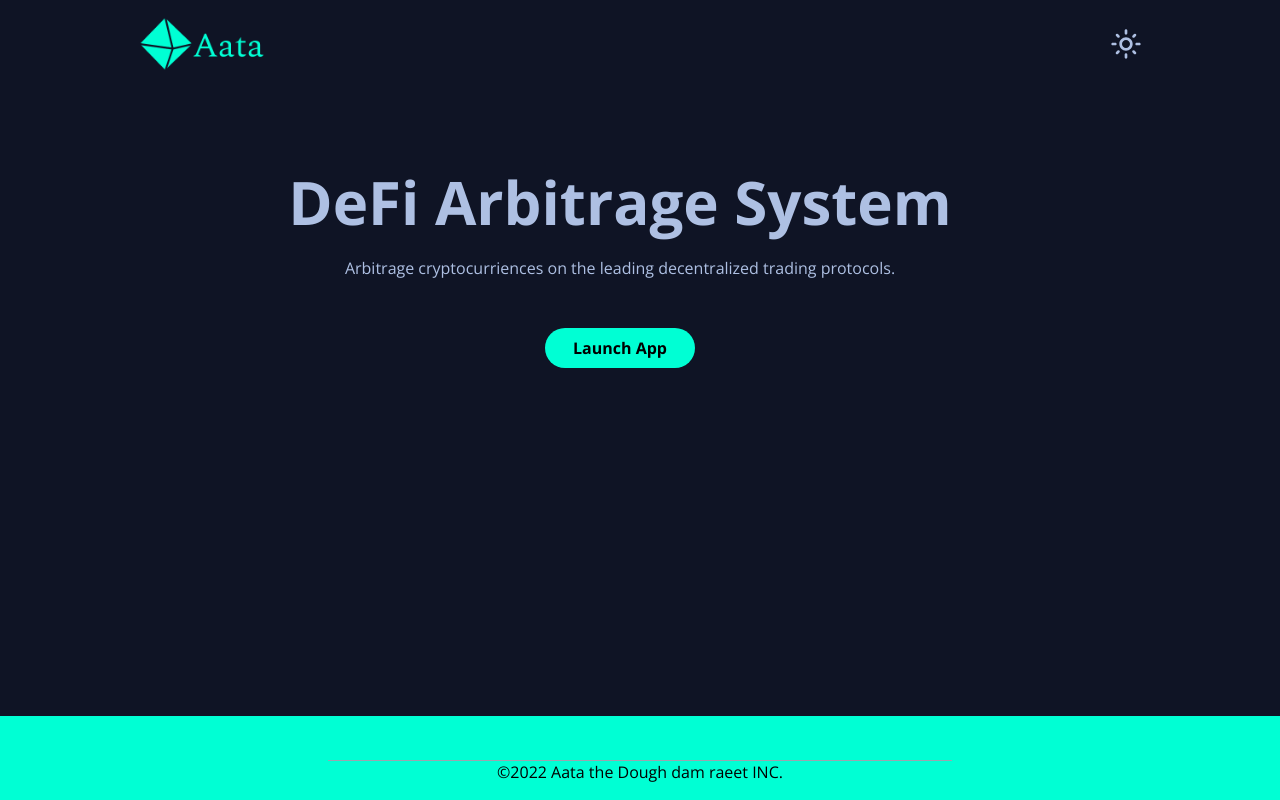
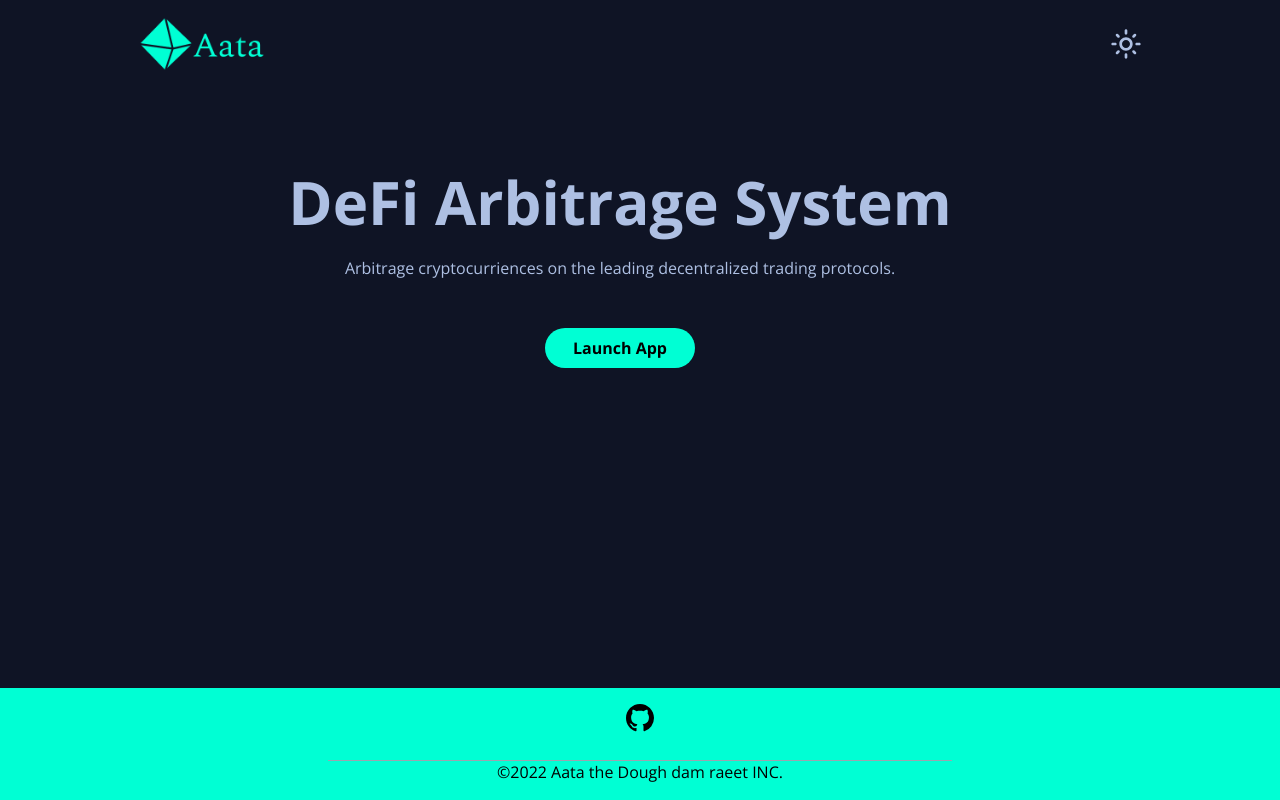
Before and after one commit to lalittanna/Arbitrage-System-Frontend, a React (Vite) app: page / in a window 1280 px wide. Built offline with nearby package versions, Linux system fonts and the light colour scheme.

Commit message:
Added github icon

```diff
--- a/src/components/Footer.jsx
+++ b/src/components/Footer.jsx
@@ -1,6 +1,9 @@
+import { BsGithub } from "react-icons/bs";
+
 const Footer = () => {
   return (
     <div className="w-full flex md:justify-center justify-between items-center flex-col p-4 bg-[#00ffd4] absolute bottom-0 left-0 right-0">
+      <BsGithub fontSize={28} className="text-black cursor-pointer" />
       <div className="sm:w-[50%] w-full h-[0.25px] bg-gray-400 mt-7" />
       <div>
         <p className="text-black text-center font-normal text-base">
```
